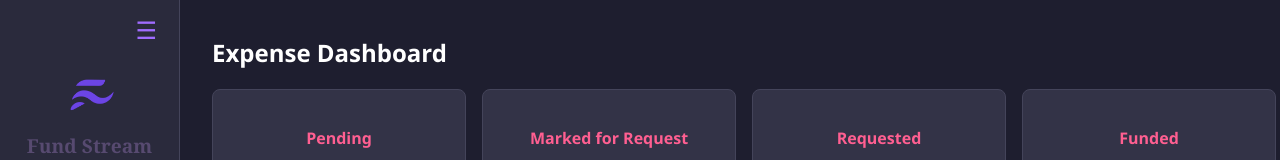
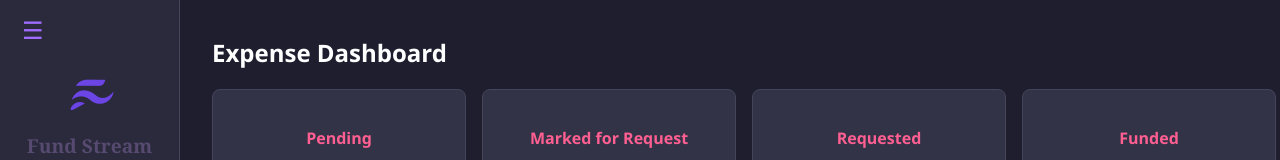
Before and after one commit to edcres/law-expense-lending, a React (Create React App) app in the folder client/: page / in a window 1280 px wide. Shown: the top 160 px of the page. Built offline with nearby package versions, Linux system fonts and the light colour scheme.

Commit message:
Aligned the toggle icon to the left.

```diff
--- a/client/src/components/Layout.js
+++ b/client/src/components/Layout.js
@@ -47,6 +47,11 @@ export default function Layout() {
         transition: 'width 0.3s ease'
       }}>
         {/* Toggle Button */}
+        <div style={{
+  width: '100%',
+  display: 'flex',
+  justifyContent: collapsed ? 'center' : 'flex-start'
+}}>
   <button
     onClick={() => setCollapsed(!collapsed)}
     style={{
@@ -55,12 +60,12 @@ export default function Layout() {
       color: colors.primary,
       fontSize: '1.5rem',
       margin: '1rem',
-            cursor: 'pointer',
-            alignSelf: collapsed ? 'center' : 'flex-end'
+      cursor: 'pointer'
     }}
   >
     ☰
   </button>
+</div>
 
         {/* Logo */}
         <img
```
Lines whose indentation alone changed are shown as unchanged.
